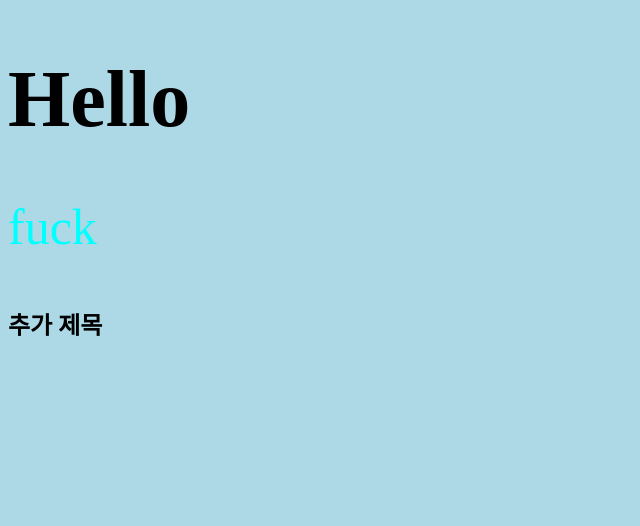
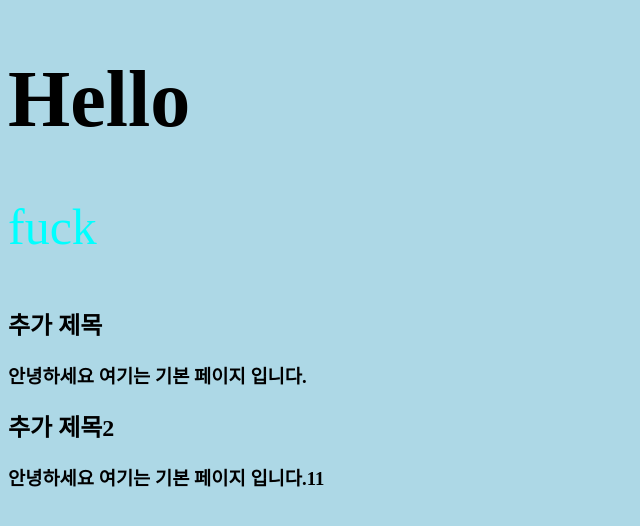
Before and after one commit to yoochan0108/My_prj, a plain HTML site: page index.html in a window 1280 px wide. Shown: the whole page, without its empty margins (0-640 px from the left). Drawn offline with Linux system fonts and the light colour scheme.

Commit message:
수정본

```diff
--- a/index.html
+++ b/index.html
@@ -12,6 +12,9 @@
   <h1>Hello</h1>
   <p>fuck</p>
   <h2>추가 제목</h2>
+  <h3>안녕하세요 여기는 기본 페이지 입니다.</h3>
+  <h2>추가 제목2</h2>
+  <h3>안녕하세요 여기는 기본 페이지 입니다.11</h3>
 </body>
 
 </html>
--- a/scss/style.scss
+++ b/scss/style.scss
@@ -9,4 +9,7 @@ body {
 		font-size: 50px;
 		color: aqua;
 	}
+	h3 {
+		font-size: 30px;
+	}
 }
```
Also changed, not shown: 1 other file.
